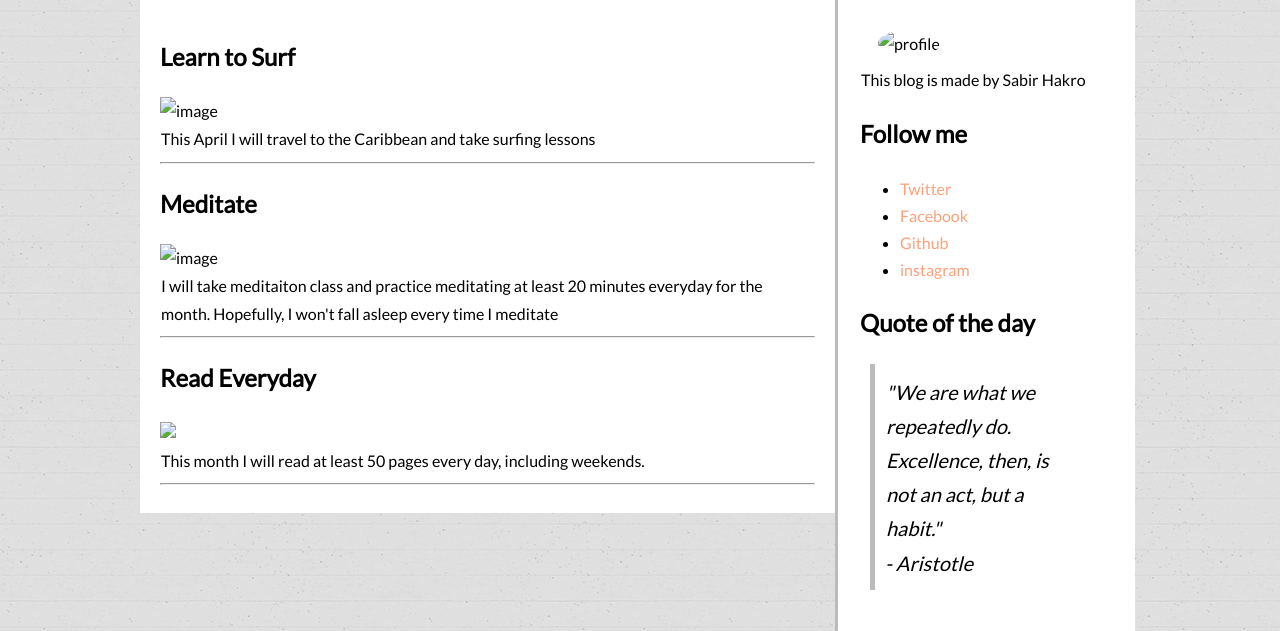
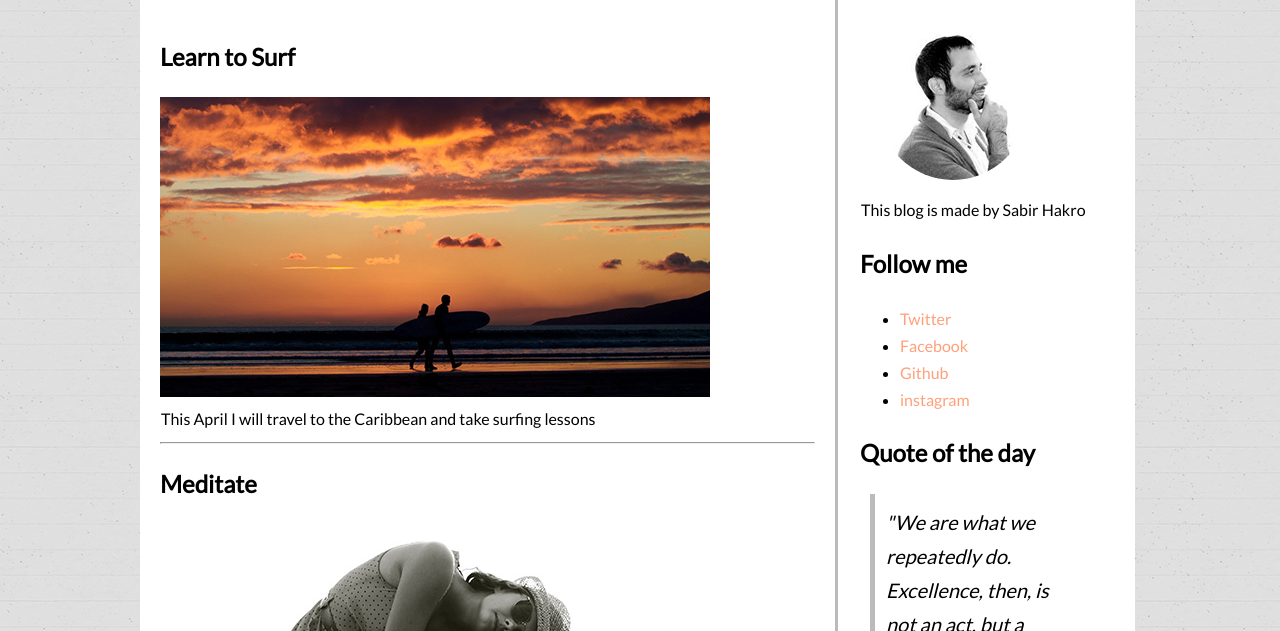
Before and after one commit to hakrosabir/simpleblogmadewithonemonth, a plain HTML site: page index.html in a window 1280 px wide. Shown: the part 169-800 px from the top of the page. Drawn offline with Linux system fonts and the light colour scheme; files whose address does not match are found by name.

Commit message:
renew the directory of images

```diff
--- a/index.html
+++ b/index.html
@@ -22,21 +22,21 @@
 
 			<div id="main">
 				<h2>Learn to Surf </h2>
-				<img src="..images/surfing.jpg" alt="image">
+				<img src="surfing.jpg" alt="image">
 				<p>This April I will travel to the Caribbean and take surfing lessons</p>
 				<hr>
 				<h2>Meditate</h2>
-				<img src="..images/meditate-girl.jpg" alt="image">
+				<img src="meditate-girl.jpg" alt="image">
 				<p>I will take meditaiton class and practice meditating at least 20 minutes everyday for the month. Hopefully, I won't fall asleep every time I meditate</p>
 				<hr>
 				<h2>Read Everyday</h2>
-				<img src="..images/book.jpg">
+				<img src="book.jpg">
 				<p>This month I will read at least 50 pages every day, including weekends.</p>
 				<hr>
 			</div>
 
 			<div id="sidebar">
-				<img id="profile" src="../images/chris-castiglione.jpg" alt="profile">
+				<img id="profile" src="chris-castiglione.jpg" alt="profile">
 				<p>This blog is made by Sabir Hakro</p>
 				<h2>Follow me</h2>
 				<ul>
```
